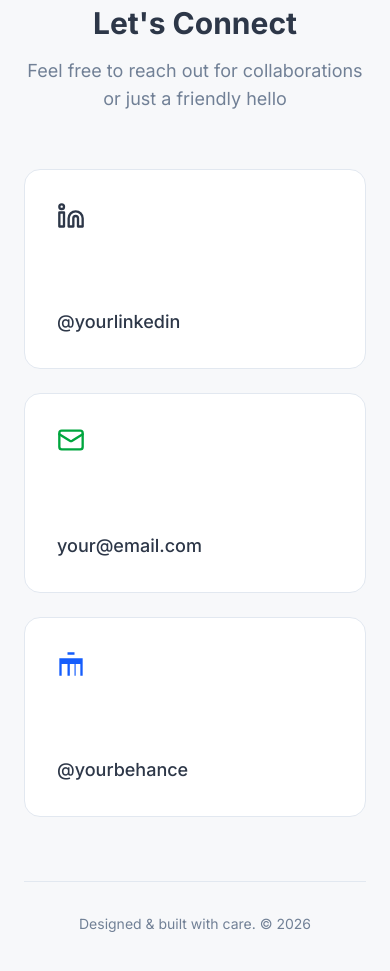
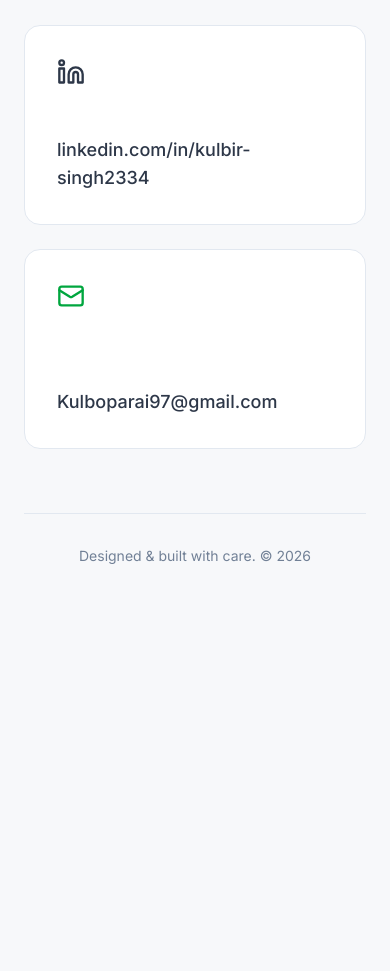
Before and after one commit to kubirboparai-rgb/portfolio, a Next.js app: page /portfolio/ in a window 390 px wide. Shown: the part 5400-6371 px from the top of the page. After the commit the page ends 5998 px from the top, so only its background shows below. Built offline with nearby package versions, Linux system fonts and the light colour scheme.

Commit message:
Equalize section spacing; widen contact, update links, drop behance

```diff
--- a/src/components/Contact.tsx
+++ b/src/components/Contact.tsx
@@ -25,37 +25,26 @@ function LinkedinIcon({ size = 28 }: { size?: number }) {
 const contactLinks = [
   {
     icon: <LinkedinIcon size={28} />,
-    label: "@yourlinkedin",
-    href: "#",
+    label: "linkedin.com/in/kulbir-singh2334",
+    href: "https://www.linkedin.com/in/kulbir-singh2334/",
     color: "hover:bg-blue-50 hover:border-blue-200",
     iconColor: "text-primary-dark",
+    external: true,
   },
   {
     icon: <Mail size={28} />,
-    label: "your@email.com",
-    href: "mailto:your@email.com",
+    label: "Kulboparai97@gmail.com",
+    href: "mailto:Kulboparai97@gmail.com",
     color: "hover:bg-green-50 hover:border-green-200",
     iconColor: "text-green-600",
-  },
-  {
-    icon: (
-      <svg viewBox="0 0 24 24" fill="currentColor" className="w-7 h-7">
-        <path d="M22 7h-7V2H9v5H2v15h20V7zM9 22H4V12h5v10zm6 0h-4V12h4v10zm5 0h-4V12h4v10zM9 7V4h6v3H9z" />
-      </svg>
-    ),
-    label: "@yourbehance",
-    href: "#",
-    color: "hover:bg-blue-600 hover:border-blue-600 group",
-    iconColor: "text-blue-600 group-hover:text-white",
-    labelHoverColor: "group-hover:text-white",
-    bgHover: true,
+    external: false,
   },
 ];
 
 export default function Contact() {
   return (
-    <section id="contact" className="py-20 px-6">
-      <div className="max-w-5xl mx-auto">
+    <section id="contact" className="py-8 px-6">
+      <div className="max-w-7xl mx-auto">
         <motion.h2
           initial={{ opacity: 0, y: 20 }}
           whileInView={{ opacity: 1, y: 0 }}
@@ -75,11 +64,13 @@ export default function Contact() {
           Feel free to reach out for collaborations or just a friendly hello
         </motion.p>
 
-        <div className="grid sm:grid-cols-3 gap-6">
+        <div className="grid sm:grid-cols-2 gap-6">
           {contactLinks.map((link, index) => (
             <motion.a
               key={index}
               href={link.href}
+              target={link.external ? "_blank" : undefined}
+              rel={link.external ? "noopener noreferrer" : undefined}
               initial={{ opacity: 0, y: 30 }}
               whileInView={{ opacity: 1, y: 0 }}
               viewport={{ once: true }}
@@ -88,9 +79,7 @@ export default function Contact() {
               className={`bg-card rounded-2xl p-8 border border-border flex flex-col items-start justify-between min-h-[200px] transition-all duration-300 ${link.color}`}
             >
               <span className={link.iconColor}>{link.icon}</span>
-              <span
-                className={`text-primary-dark font-medium text-lg mt-auto ${link.labelHoverColor || ""}`}
-              >
+              <span className="text-primary-dark font-medium text-lg mt-auto">
                 {link.label}
               </span>
             </motion.a>
--- a/src/components/Projects.tsx
+++ b/src/components/Projects.tsx
@@ -65,7 +65,7 @@ export default function Projects() {
   return (
     <section
       id="projects"
-      className="py-20 px-6"
+      className="py-8 px-6"
       onMouseMove={handleMouseMove}
     >
       {/* Custom floating cursor */}
```
